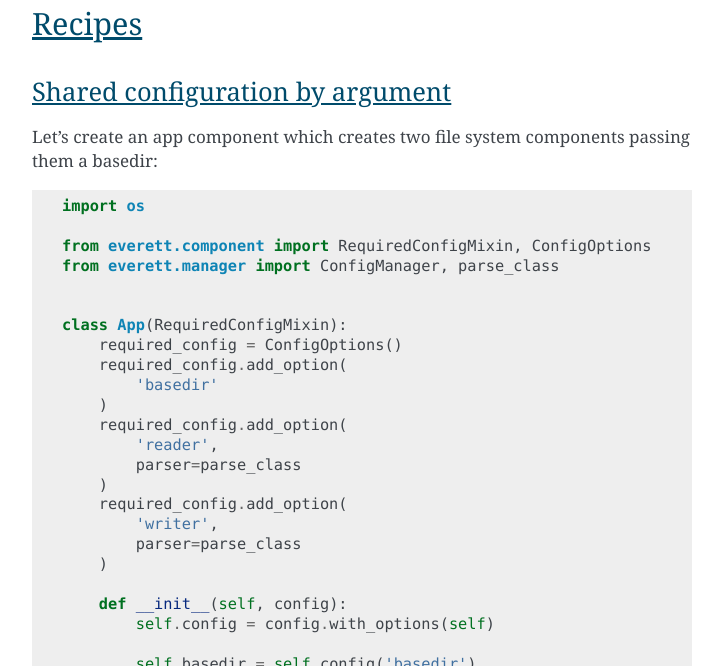
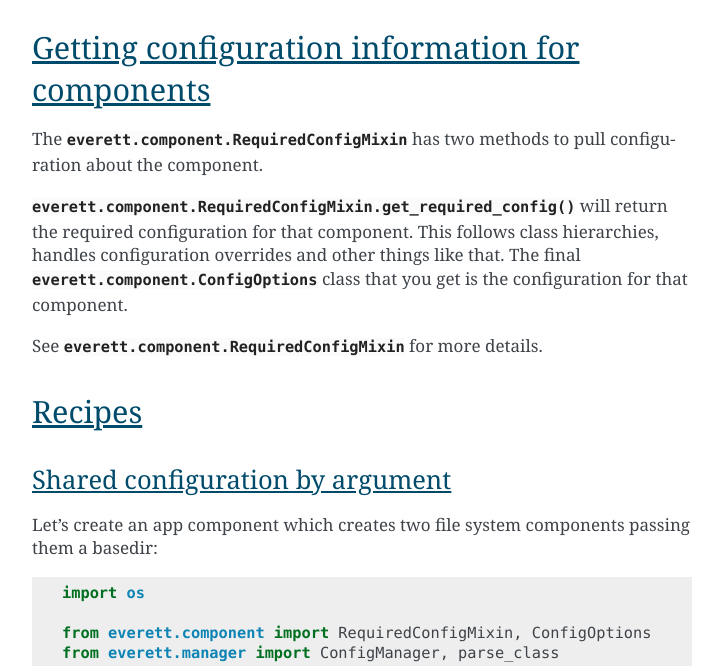
Before and after one commit to willkg/everett, a Sphinx documentation site: the page built from docs/components.rst, in a window 1280 px wide and 900 px high, scrolled down 2044 px, cut to the strip 234-900 px from the top of the window. Shown: the whole strip, without its empty margins (388-1111 px from the left). Built offline with Sphinx 7.4.7, drawn with Linux system fonts in a browser that asks for light colours; some of the changed text lies outside the part shown.

Commit message:
Add docs for get_runtime_config

```diff
--- a/docs/components.rst
+++ b/docs/components.rst
@@ -93,6 +93,21 @@ declaration for auto-documenting configuration for components.
 .. automodule:: everett.sphinx_autoconfig
 
 
+Getting configuration information for components
+================================================
+
+The :py:class:`everett.component.RequiredConfigMixin` has two methods to pull
+configuration about the component.
+
+:py:meth:`everett.component.RequiredConfigMixin.get_required_config` will
+return the required configuration for that component. This follows class
+hierarchies, handles configuration overrides and other things like that. The
+final :py:class:`everett.component.ConfigOptions` class that you get is the
+configuration for that component.
+
+See :py:class:`everett.component.RequiredConfigMixin` for more details.
+
+
 Recipes
 =======
 
```
Also changed, not shown: 1 other file.
